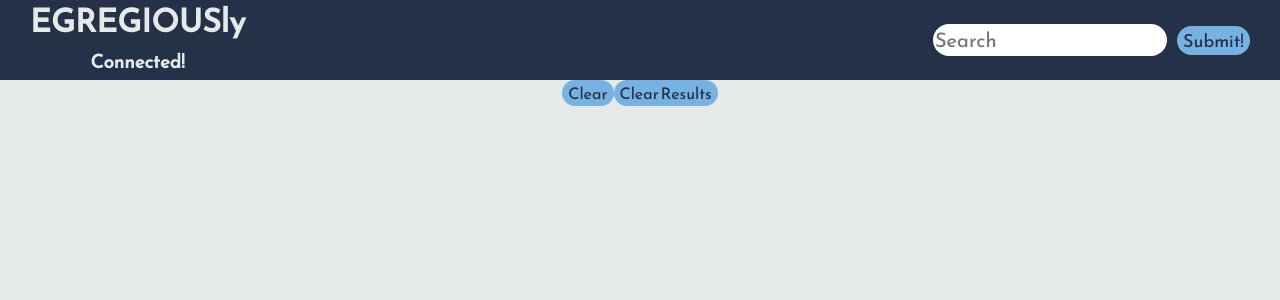
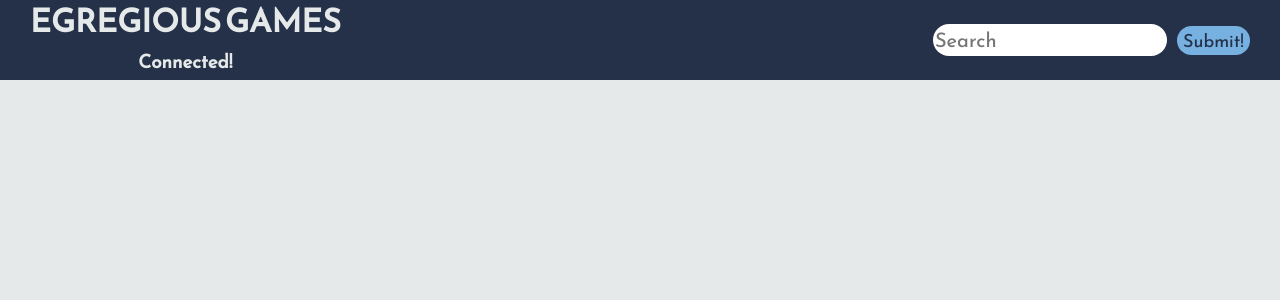
Before and after one commit to beneccles/egregious, a React (Create React App) app: page / in a window 1280 px wide. Shown: the top 300 px of the page. Built offline with nearby package versions, Linux system fonts and the light colour scheme; a web font is replaced by a local one.

Commit message:
added condition render that only allows the clear buttons to render once the API has been called.

```diff
--- a/src/App.js
+++ b/src/App.js
@@ -71,7 +71,7 @@
         <div className="left">
           <header className="heading">
             <div id="connectStatus">
-              <h1 className="logo reem toggleConnect" onClick={() => this.toggleMock()}>EGREGIOUSly</h1>
+              <h1 className="logo reem toggleConnect" onClick={() => this.toggleMock()}>EGREGIOUS GAMES</h1>
               {this.state.devConnect ? <h3 className="logo reem">Connected!</h3> : <h3 className="logo reem">Tested!</h3>}
             </div>
             <Search searchResults={this.searchResults} />
@@ -83,7 +83,7 @@
             {this.renderFavorites()}
           </div>
 
-          {this.state.loadingAPI === false ? <div id="clearFavorites">
+          {this.state.loadingAPI === true ? <div id="clearFavorites">
             <button className="reem clearAllFavorites" onClick={() => this.clearFavorites()}>Clear</button>
             <button className="reem clearAllFavorites" onClick={() => this.deleteResults()}>Clear Results</button>
           </div> : <div></div>}
```
